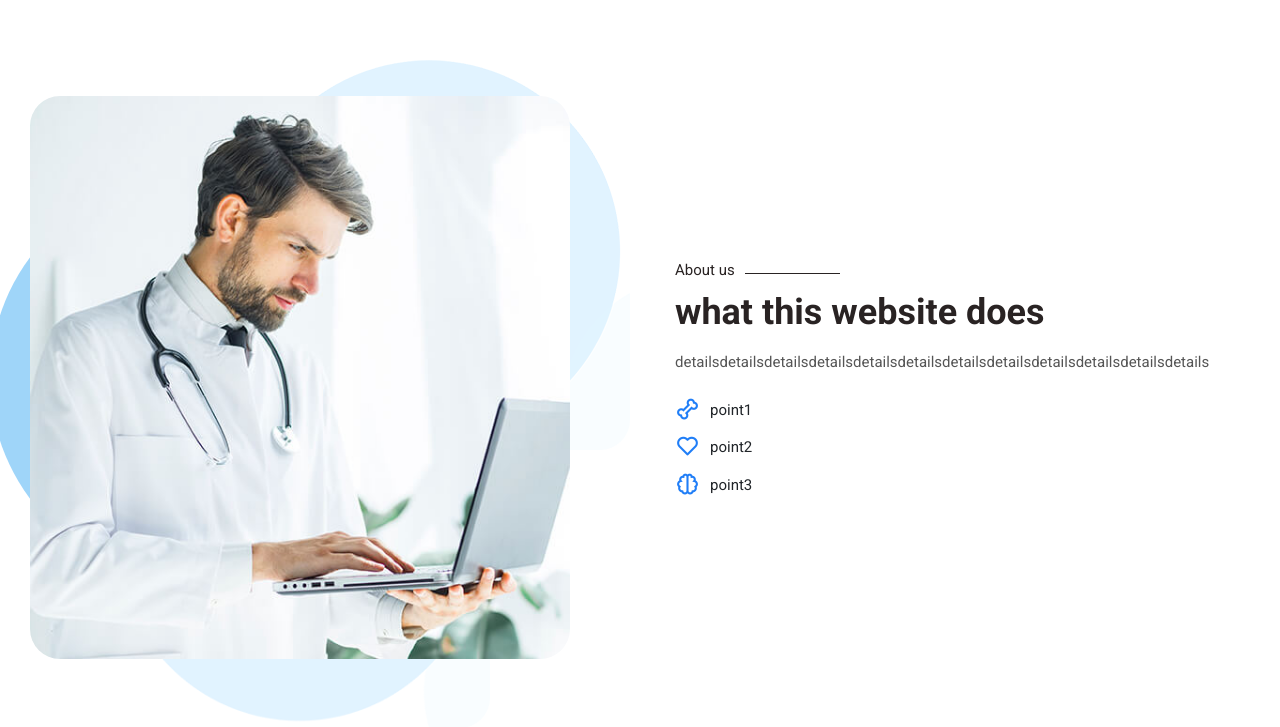
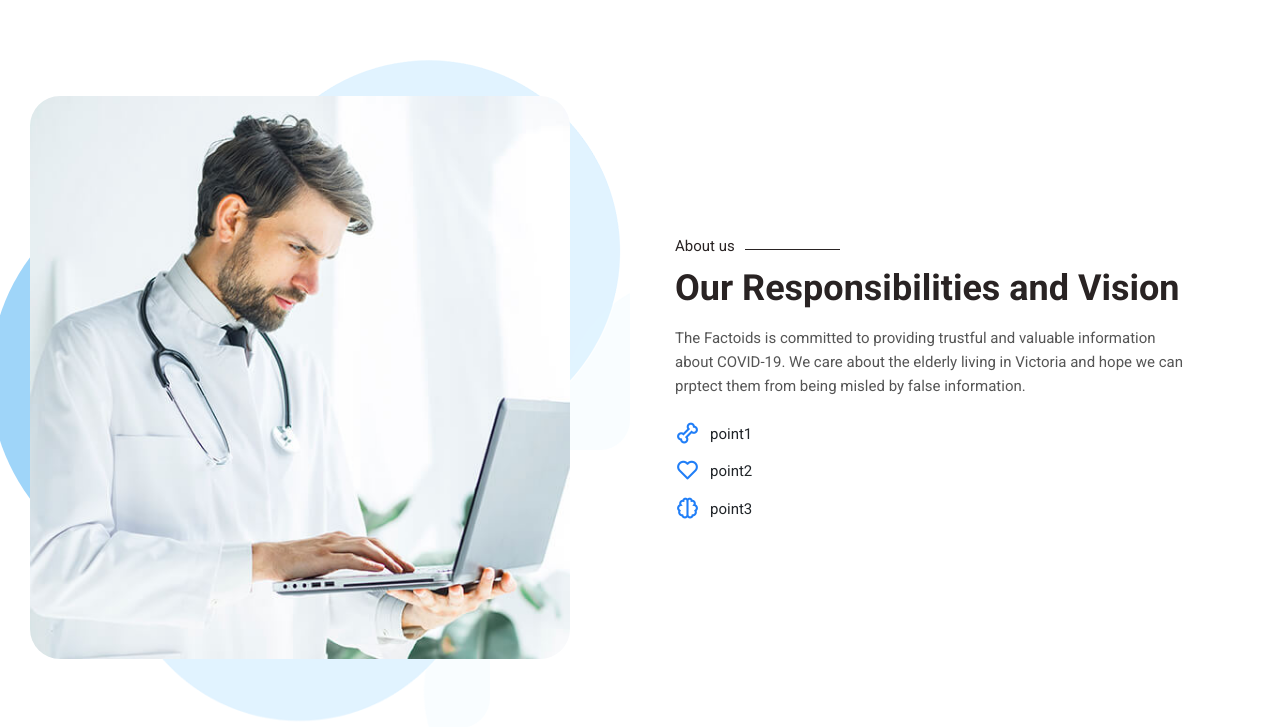
Before and after one commit to komi0830/Factoid-test, a Flask app: page /about in a window 1280 px wide. Shown: the part 608-1335 px from the top of the page. Run offline with Flask 2, Linux system fonts and the light colour scheme; some libraries are stand-ins or nearby versions.

Commit message:
Update about1.html

```diff
--- a/templates/about1.html
+++ b/templates/about1.html
@@ -82,8 +82,10 @@
                 <div class="about-text">
                     <div class="section-title-two">
                         <span>About us</span>
-                        <h2>what this website does</h2>
-                          <p>detailsdetailsdetailsdetailsdetailsdetailsdetailsdetailsdetailsdetailsdetailsdetails</p>
+                        <h2>Our Responsibilities and Vision</h2>
+                          <p>The Factoids is committed to providing trustful and valuable information about COVID-19.
+                             We care about the elderly living in Victoria and
+                             hope we can prptect them from being misled by false information.</p>
                     </div>
 
                     <ul>
```
